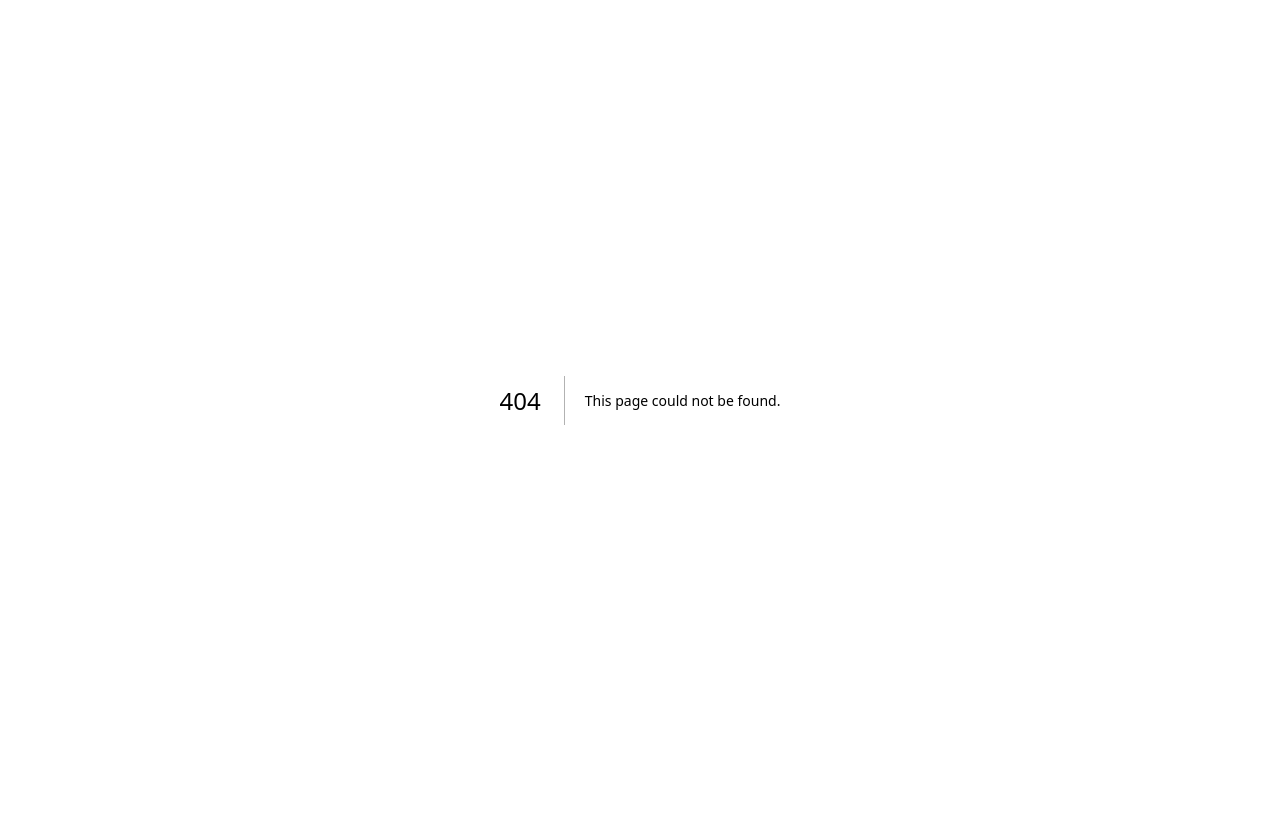
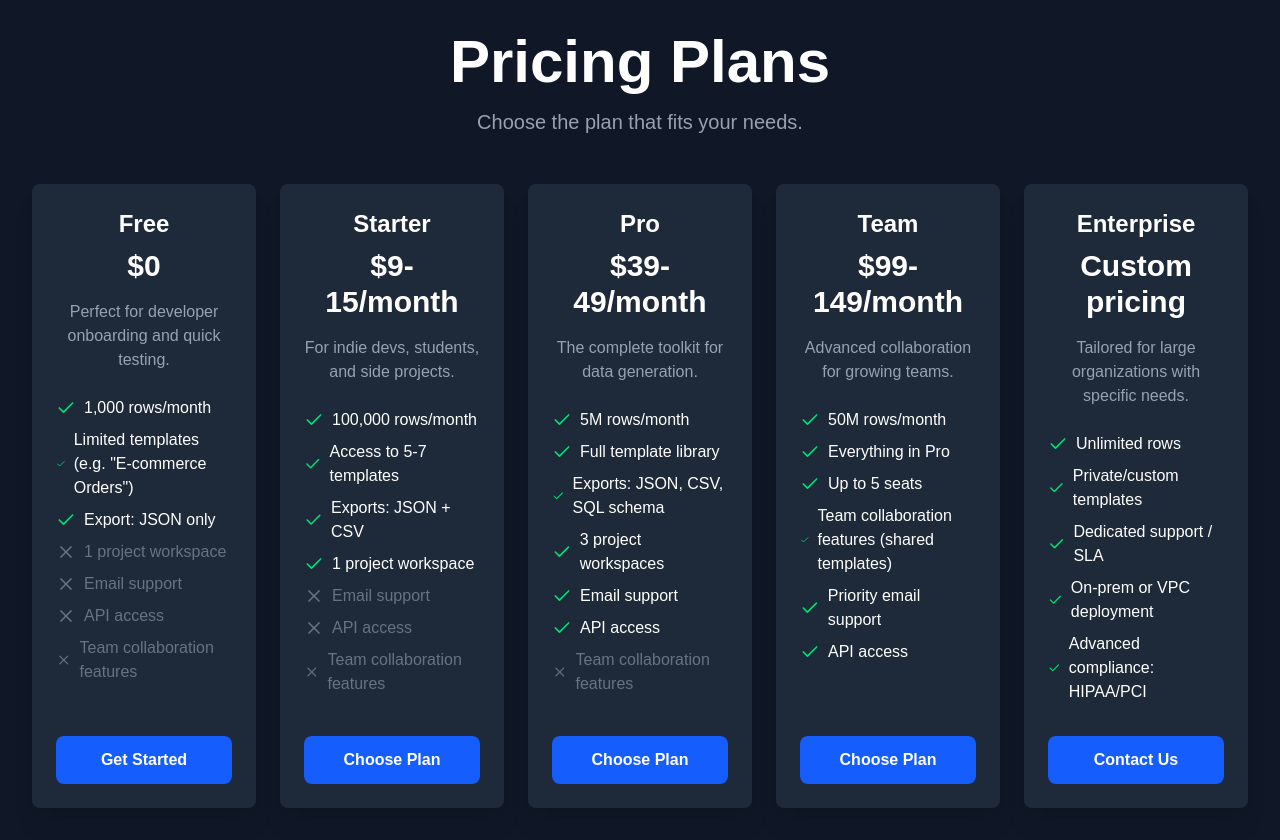
Before and after one commit to mastroevan/synthetic-data-vault, a Next.js app in the folder landing/: page /pricing in a window 1280 px wide. Before the commit this address had no page. Before the commit the page ends 800 px from the top, so only its background shows below. Built offline with nearby package versions, Linux system fonts and the light colour scheme.

Commit message:
added pricing page and incorporated stripe to handle payments

```diff
--- a/landing/package.json
+++ b/landing/package.json
@@ -18,7 +18,8 @@
     "lucide-react": "^0.542.0",
     "next": "15.5.2",
     "react": "19.1.0",
-    "react-dom": "19.1.0"
+    "react-dom": "19.1.0",
+    "stripe": "^18.5.0"
   },
   "devDependencies": {
     "@eslint/eslintrc": "^3",
--- /dev/null
+++ b/landing/src/app/api/stripe/checkout/route.ts
@@ -0,0 +1,59 @@
+import { auth } from "@clerk/nextjs/server";
+import Stripe from "stripe";
+import { NextResponse } from "next/server";
+import { PrismaClient } from "@prisma/client";
+
+const prisma = new PrismaClient();
+
+const stripe = new Stripe(process.env.STRIPE_SECRET_KEY as string, {
+  // Use the latest supported API version from your Stripe Dashboard
+  apiVersion: process.env.STRIPE_API_VERSION as "2025-08-27.basil", // <<<-- REPLACE THIS WITH YOUR ACTUAL VERSION
+});
+
+export async function POST(req: Request) {
+  // Await the auth() function to correctly get the user ID
+  const { userId } = await auth();
+  if (!userId) {
+    return new NextResponse(JSON.stringify({ error: "Unauthorized" }), { status: 401 });
+  }
+
+  try {
+    const { priceId } = await req.json();
+
+    if (!priceId) {
+      return new NextResponse(JSON.stringify({ error: "Price ID is required" }), { status: 400 });
+    }
+
+    const user = await prisma.user.findUnique({
+      where: { clerkUserId: userId },
+    });
+
+    if (!user) {
+      return new NextResponse(JSON.stringify({ error: "User not found" }), { status: 404 });
+    }
+
+    // Determine the success and cancel URLs based on your domain
+    const protocol = process.env.NODE_ENV === 'production' ? 'https' : 'http';
+    const host = req.headers.get('host');
+    const baseUrl = `${protocol}://${host}`;
+
+    const session = await stripe.checkout.sessions.create({
+      mode: "subscription",
+      line_items: [
+        {
+          price: priceId,
+          quantity: 1,
+        },
+      ],
+      success_url: `${baseUrl}/dashboard?session_id={CHECKOUT_SESSION_ID}`,
+      cancel_url: `${baseUrl}/pricing`,
+      customer_email: user.email, // Use the user object from Prisma
+      client_reference_id: user.id, // Pass our user ID to the Stripe session
+    });
+
+    return NextResponse.json({ url: session.url });
+  } catch (error) {
+    console.error(error);
+    return new NextResponse(JSON.stringify({ error: "Failed to create checkout session" }), { status: 500 });
+  }
+}
--- /dev/null
+++ b/landing/src/app/pricing/page.tsx
@@ -0,0 +1,170 @@
+"use client";
+import Link from 'next/link';
+import { Check, X } from 'lucide-react';
+import { useState } from 'react';
+
+// Define a type for the valid plan names that have a Stripe price ID
+type PlanName = 'STARTER' | 'PRO' | 'TEAM';
+
+// You will need to replace these with your actual Stripe price IDs
+const stripePriceIds: Record<PlanName, string> = {
+  STARTER: 'price_1234',
+  PRO: 'price_5678',
+  TEAM: 'price_9012',
+};
+
+// Define the pricing plan features based on your specifications
+const plans = [
+  {
+    name: 'Free',
+    price: '$0',
+    description: 'Perfect for developer onboarding and quick testing.',
+    features: [
+      { text: '1,000 rows/month', included: true },
+      { text: 'Limited templates (e.g. "E-commerce Orders")', included: true },
+      { text: 'Export: JSON only', included: true },
+      { text: '1 project workspace', included: false },
+      { text: 'Email support', included: false },
+      { text: 'API access', included: false },
+      { text: 'Team collaboration features', included: false },
+    ],
+    link: '/auth/sign-in',
+  },
+  {
+    name: 'Starter',
+    price: '$9-15/month',
+    description: 'For indie devs, students, and side projects.',
+    features: [
+      { text: '100,000 rows/month', included: true },
+      { text: 'Access to 5-7 templates', included: true },
+      { text: 'Exports: JSON + CSV', included: true },
+      { text: '1 project workspace', included: true },
+      { text: 'Email support', included: false },
+      { text: 'API access', included: false },
+      { text: 'Team collaboration features', included: false },
+    ],
+  },
+  {
+    name: 'Pro',
+    price: '$39-49/month',
+    description: 'The complete toolkit for data generation.',
+    features: [
+      { text: '5M rows/month', included: true },
+      { text: 'Full template library', included: true },
+      { text: 'Exports: JSON, CSV, SQL schema', included: true },
+      { text: '3 project workspaces', included: true },
+      { text: 'Email support', included: true },
+      { text: 'API access', included: true },
+      { text: 'Team collaboration features', included: false },
+    ],
+  },
+  {
+    name: 'Team',
+    price: '$99-149/month',
+    description: 'Advanced collaboration for growing teams.',
+    features: [
+      { text: '50M rows/month', included: true },
+      { text: 'Everything in Pro', included: true },
+      { text: 'Up to 5 seats', included: true },
+      { text: 'Team collaboration features (shared templates)', included: true },
+      { text: 'Priority email support', included: true },
+      { text: 'API access', included: true },
+    ],
+  },
+  {
+    name: 'Enterprise',
+    price: 'Custom pricing',
+    description: 'Tailored for large organizations with specific needs.',
+    features: [
+      { text: 'Unlimited rows', included: true },
+      { text: 'Private/custom templates', included: true },
+      { text: 'Dedicated support / SLA', included: true },
+      { text: 'On-prem or VPC deployment', included: true },
+      { text: 'Advanced compliance: HIPAA/PCI', included: true },
+    ],
+    link: 'mailto:contact@syntheticdatavault.com',
+  },
+];
+
+export default function PricingPage() {
+  const [loading, setLoading] = useState(false);
+
+  const handleCheckout = async (e: React.MouseEvent<HTMLButtonElement>, priceId: string) => {
+    e.preventDefault();
+    setLoading(true);
+
+    try {
+      const response = await fetch('/api/stripe/checkout', {
+        method: 'POST',
+        headers: {
+          'Content-Type': 'application/json',
+        },
+        body: JSON.stringify({ priceId }),
+      });
+
+      const { url } = await response.json();
+      if (url) {
+        window.location.href = url;
+      }
+    } catch (error) {
+      console.error('Checkout error:', error);
+      setLoading(false);
+    }
+  };
+
+  return (
+    <div className="min-h-screen bg-gray-900 text-white p-8">
+      <div className="max-w-7xl mx-auto text-center">
+        <h1 className="text-4xl md:text-6xl font-bold mb-4">Pricing Plans</h1>
+        <p className="text-xl text-gray-400 mb-12">Choose the plan that fits your needs.</p>
+
+        <div className="grid md:grid-cols-2 lg:grid-cols-5 gap-6">
+          {plans.map((plan, index) => (
+            <div key={index} className="flex flex-col bg-gray-800 rounded-lg p-6 shadow-xl">
+              <h2 className="text-2xl font-bold mb-2">{plan.name}</h2>
+              <p className="text-3xl font-bold mb-4">{plan.price}</p>
+              <p className="text-gray-400 mb-6">{plan.description}</p>
+              <ul className="text-left flex-grow space-y-2">
+                {plan.features.map((feature, i) => (
+                  <li key={i} className="flex items-center">
+                    {feature.included ? (
+                      <Check className="h-5 w-5 text-green-400 mr-2" />
+                    ) : (
+                      <X className="h-5 w-5 text-gray-500 mr-2" />
+                    )}
+                    <span className={feature.included ? "" : "text-gray-500"}>{feature.text}</span>
+                  </li>
+                ))}
+              </ul>
+              <div className="mt-8">
+                {plan.link ? (
+                  plan.name === 'Enterprise' ? (
+                    <a href={plan.link}>
+                      <button className="w-full py-3 bg-blue-600 text-white rounded-lg font-bold hover:bg-blue-700 transition duration-300">
+                        Contact Us
+                      </button>
+                    </a>
+                  ) : (
+                    <Link href={plan.link}>
+                      <button className="w-full py-3 bg-blue-600 text-white rounded-lg font-bold hover:bg-blue-700 transition duration-300">
+                        Get Started
+                      </button>
+                    </Link>
+                  )
+                ) : (
+                  <button
+                    onClick={(e) => handleCheckout(e, stripePriceIds[plan.name.toUpperCase() as PlanName])}
+                    className="w-full py-3 bg-blue-600 text-white rounded-lg font-bold hover:bg-blue-700 transition duration-300"
+                    disabled={loading}
+                  >
+                    {loading ? 'Redirecting...' : 'Choose Plan'}
+                  </button>
+                )}
+              </div>
+            </div>
+          ))}
+        </div>
+      </div>
+    </div>
+  );
+}
```
Also changed, not shown: 1 other file (tests, documents, lock files or other folders).
